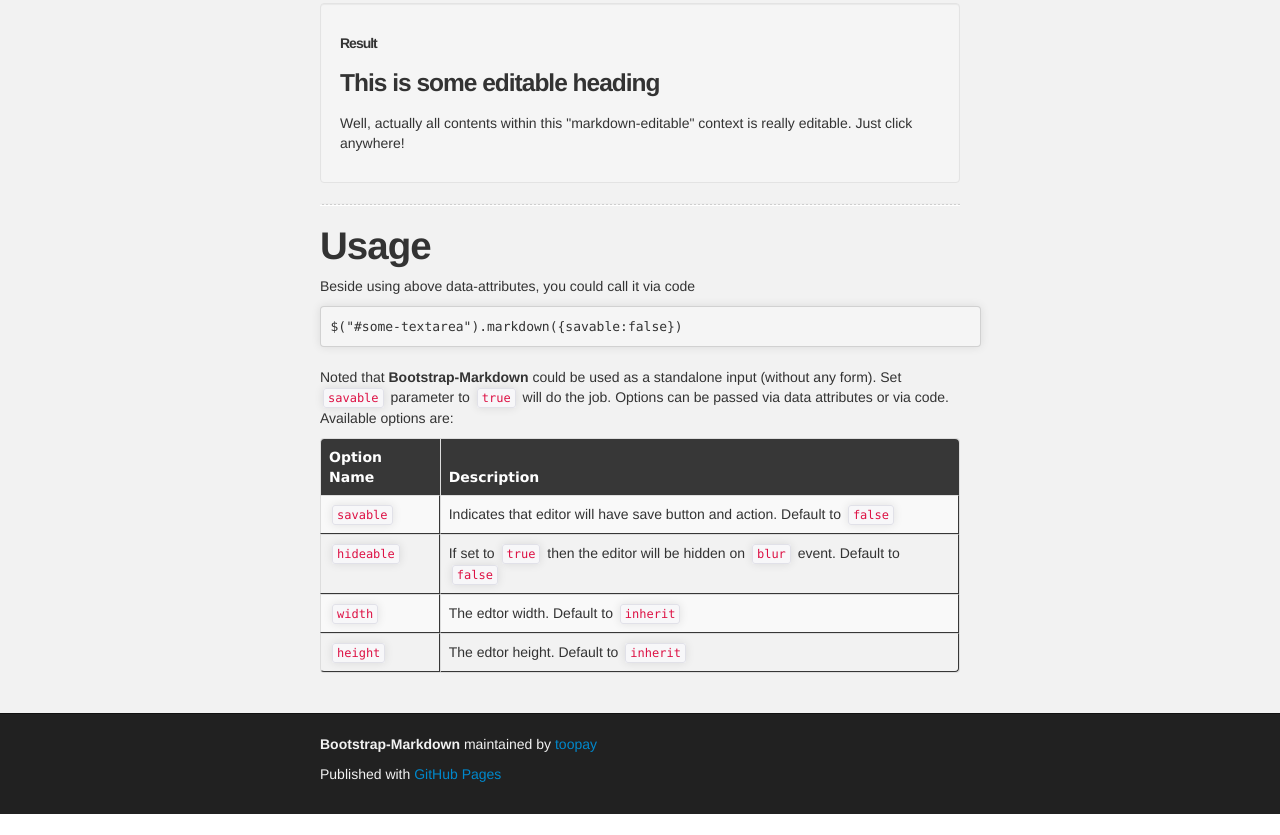
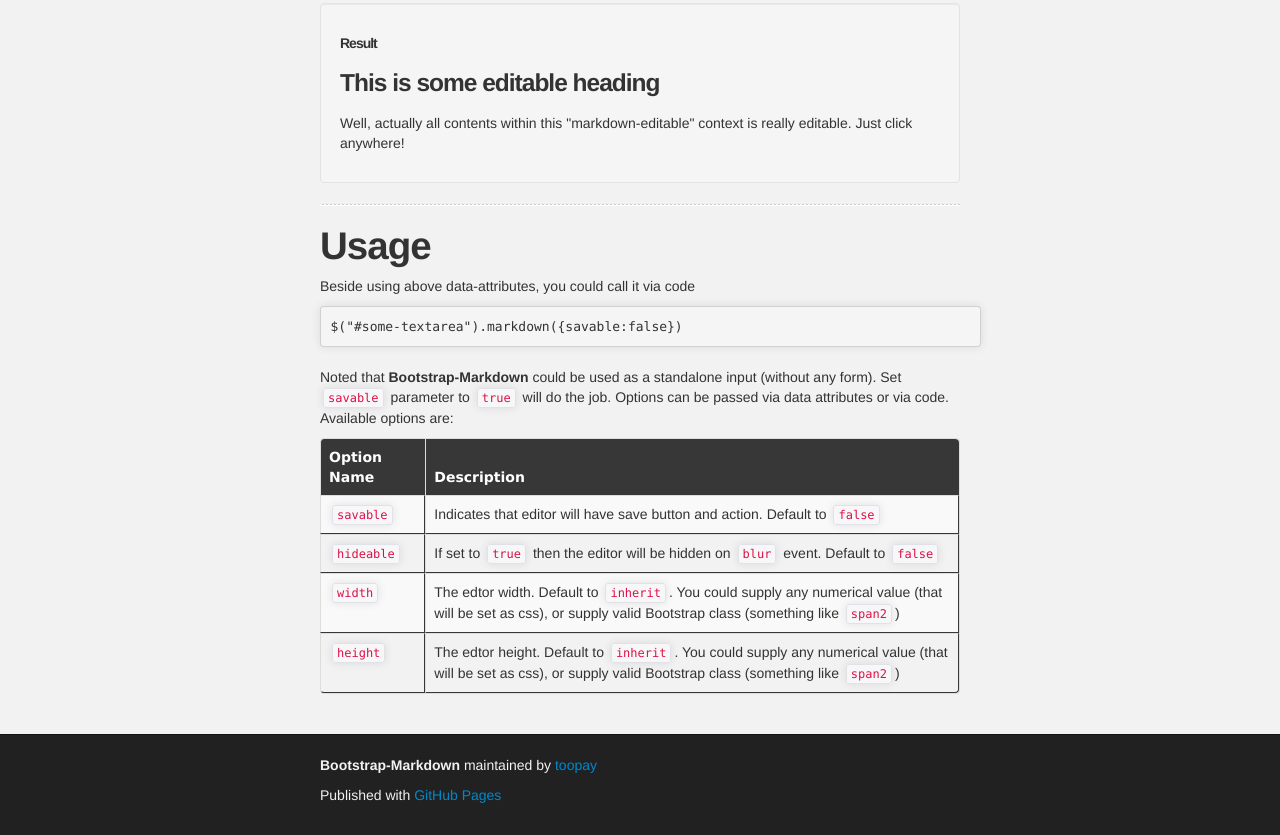
Before and after one commit to refactory-id/bootstrap-markdown, a plain HTML site: page index.html in a window 1280 px wide. Shown: the part 1730-2565 px from the top of the page. Before the commit the page ends 2544 px from the top, so only its background shows below. Drawn offline with nearby package versions, Linux system fonts and the light colour scheme; a script that the page names is missing.

Commit message:
Additional notes

```diff
--- a/index.html
+++ b/index.html
@@ -135,13 +135,13 @@
               <td>
                 <code>width</code>
               </td>
-              <td>The edtor width. Default to <code>inherit</code></td>
+              <td>The edtor width. Default to <code>inherit</code>. You could supply any numerical value (that will be set as css), or supply valid Bootstrap class (something like <code>span2</code>)</td>
             </tr>
             <tr>
               <td>
                 <code>height</code>
               </td>
-              <td>The edtor height. Default to <code>inherit</code></td>
+              <td>The edtor height. Default to <code>inherit</code>. You could supply any numerical value (that will be set as css), or supply valid Bootstrap class (something like <code>span2</code>)</td>
             </tr>
           </tbody>
         </table>
```
